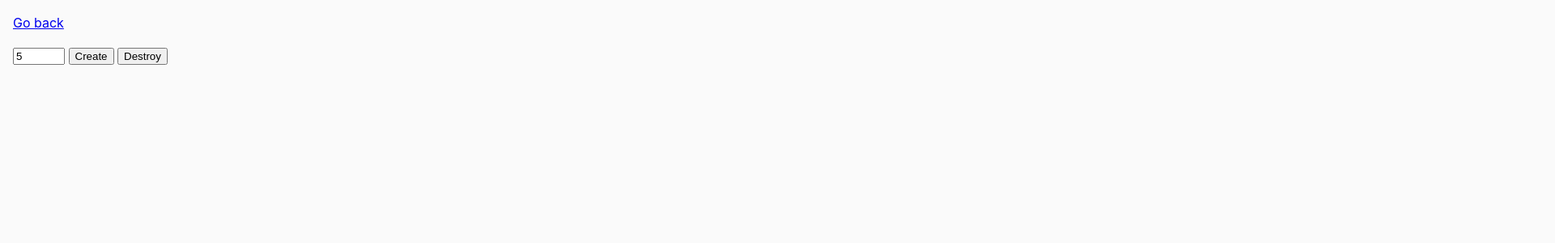
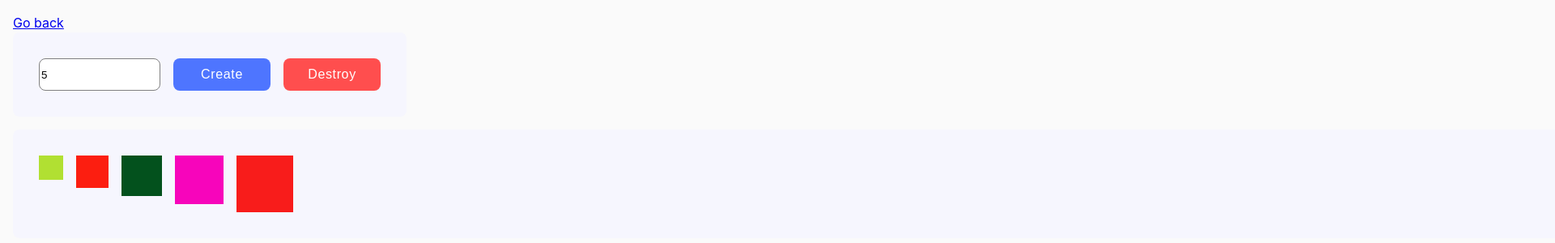
Before and after one commit to Maksym-Yaroshenko/goit-js-hw-07, a plain HTML site: page task-6.html in a window 1280 px wide. Both pictures are taken after typing "5" into the empty fields and a click on the button "Create". Shown: the top 300 px of the page at 81% size, 1920 px wide, since content can reach past the window. Drawn offline with Linux system fonts and the light colour scheme.

Commit message:
abra-cadabra

```diff
--- a/css/common.css
+++ b/css/common.css
@@ -20,3 +20,13 @@ li {
   padding: 0;
   margin: 0;
 }
+
+h1,
+h2,
+h3,
+h4,
+h5,
+p {
+  margin: 0;
+  padding: 0;
+}
--- a/css/style-1.css
+++ b/css/style-1.css
@@ -20,6 +20,7 @@
     line-height: 133%;
     letter-spacing: 0.04em;
     color: #2e2f42;
+    padding-bottom: 16px;
 }
 
 .item ul {
--- a/css/style-3.css
+++ b/css/style-3.css
@@ -22,5 +22,4 @@ h1 {
     line-height: 133%;
     letter-spacing: 0.04em;
     color: #2e2f42;
-    margin: 0;
 }
--- /dev/null
+++ b/css/style-6.css
@@ -0,0 +1,70 @@
+#controls {
+    display: flex;
+    gap: 16px;
+    padding: 32px;
+    background-color: #f6f6fe;
+    border-radius: 8px;
+    margin-bottom: 16px;
+    width: 486px;
+}
+
+#controls input {
+    display: flex;
+    justify-content: center;
+    align-items: center;
+    border: 1px solid #808080;
+    border-radius: 8px;
+    width: 150px;
+    height: 40px;
+}
+
+#controls button[data-create] {
+    display: flex;
+    justify-content: center;
+    align-items: center;
+    border: 0;
+    border-radius: 8px;
+    width: 120px;
+    height: 40px;
+    background-color: #4e75ff;
+    font-family: "Montserrat", sans-serif;
+    font-weight: 500;
+    font-size: 16px;
+    letter-spacing: 0.04em;
+    color: #fff;
+    transition: background-color 500ms ease-in-out;
+}
+
+#controls button[data-destroy] {
+    display: flex;
+    justify-content: center;
+    align-items: center;
+    border: 0;
+    border-radius: 8px;
+    width: 120px;
+    height: 40px;
+    background-color: #ff4e4e;
+    font-family: "Montserrat", sans-serif;
+    font-weight: 500;
+    font-size: 16px;
+    letter-spacing: 0.04em;
+    color: #fff;
+    transition: background-color 500ms ease-in-out;
+}
+
+#controls button[data-create]:hover {
+    background-color: #6c8cff;
+}
+
+#controls button[data-destroy]:hover {
+    background-color: #ff7070;
+}
+
+#boxes {
+    display: flex;
+    min-width: 20000px;
+    column-gap: 16px;
+    border-radius: 8px;
+    padding: 32px;
+    background: #f6f6fe;
+}
--- a/js/task-6.js
+++ b/js/task-6.js
@@ -1,23 +1,37 @@
 const input = document.querySelector("#controls input");
 const buttonCreate = document.querySelector("button[data-create]");
 const buttonDestroy = document.querySelector("button[data-destroy]");
-const boxes = document.querySelector(".boxes");
+const boxes = document.querySelector("#boxes");
 
-input.addEventListener("input", userNumber);
+// input.addEventListener("input", handleInput);
 buttonCreate.addEventListener("click", createBoxes);
 buttonDestroy.addEventListener("click", destroyBoxes);
 
-function userNumber(event) {
-  //   event.preventDefault();
-  //   console.log(event.currentTarget.value);
-  return event.currentTarget.value;
+function createBoxes(amount) {
+  // console.log(amount);
+  // console.log(input.value);
+  const score = input.value;
+  if (score < 1 || score > 100) {
+    return;
+  }
+
+  let widthHeight = 30;
+  boxes.innerHTML = "";
+
+  for (let i = 1; i <= score; i += 1) {
+    // `<div width="${widthHeight}" height="${widthHeight}"></div>`;
+    const div = document.createElement("div");
+    div.style.width = `${widthHeight}px`;
+    div.style.height = `${widthHeight}px`;
+    div.style.backgroundColor = getRandomHexColor();
+    widthHeight += 10;
+    boxes.appendChild(div);
+  }
 }
 
-function createBoxes(amount) {
-
+function destroyBoxes() {
+  boxes.innerHTML = "";
 }
-
-function destroyBoxes() {}
 
 function getRandomHexColor() {
   return `#${Math.floor(Math.random() * 16777215)
--- a/task-6.html
+++ b/task-6.html
@@ -6,7 +6,8 @@
   <meta http-equiv="X-UA-Compatible" content="IE=edge" />
   <meta name="viewport" content="width=device-width, initial-scale=1.0" />
   <title>Task 6</title>
-  <link rel="stylesheet" href="css/common.css" />
+  <link rel="stylesheet" href="./css/common.css" />
+  <link rel="stylesheet" href="./css/style-6.css" />
 </head>
 
 <body>
```
Also changed, not shown: css/style-4.css (+62 -0 lines), css/style-5.css (added, +27 -0 lines), task-5.html (+2 -1 lines).
